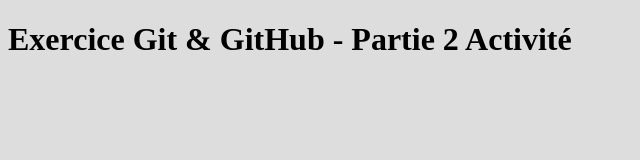
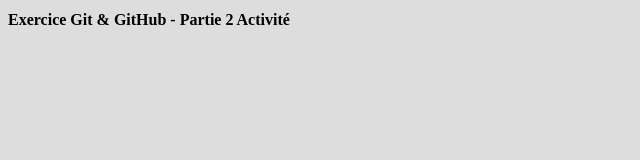
Before and after one commit to DW-Lau/Activite2, a plain HTML site: page index.html in a window 1280 px wide. Shown: the whole page, without its empty margins (0-640 px from the left). Drawn offline with Linux system fonts and the light colour scheme.

Commit message:
Ajout des propriétés du titre

```diff
--- a/index.html
+++ b/index.html
@@ -2,6 +2,7 @@
 <html>
 <head>
 		<link rel="stylesheet" type="text/css" href="styles.css">
+		<meta charset="utf-8"/>
 	<title>Activité 2</title>
 </head>
 <body>
--- a/styles.css
+++ b/styles.css
@@ -1,3 +1,7 @@
 body{
 	background: #dddddd;
 }
+h1{
+	font-family: Time;
+	font-size: 1em;
+}
```
